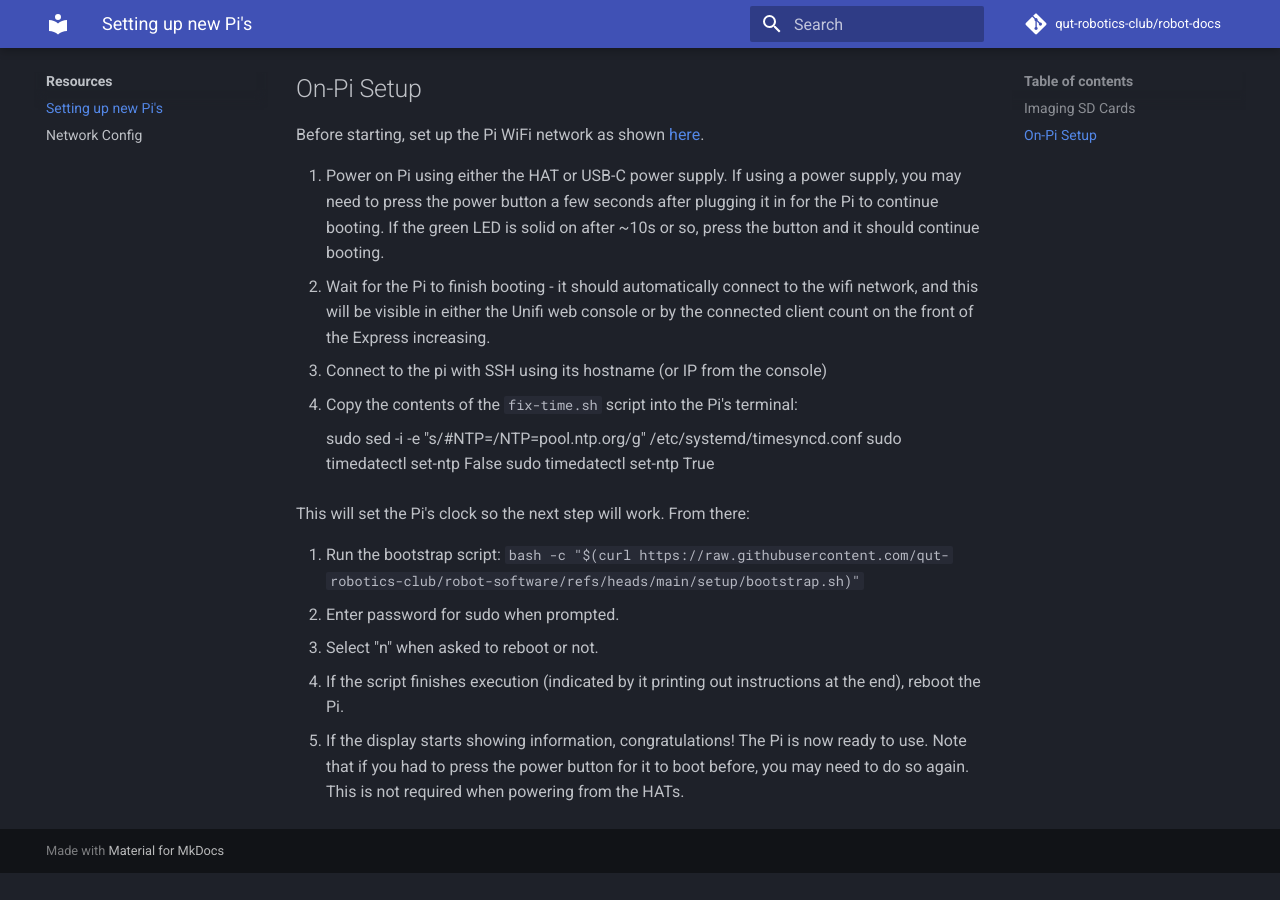
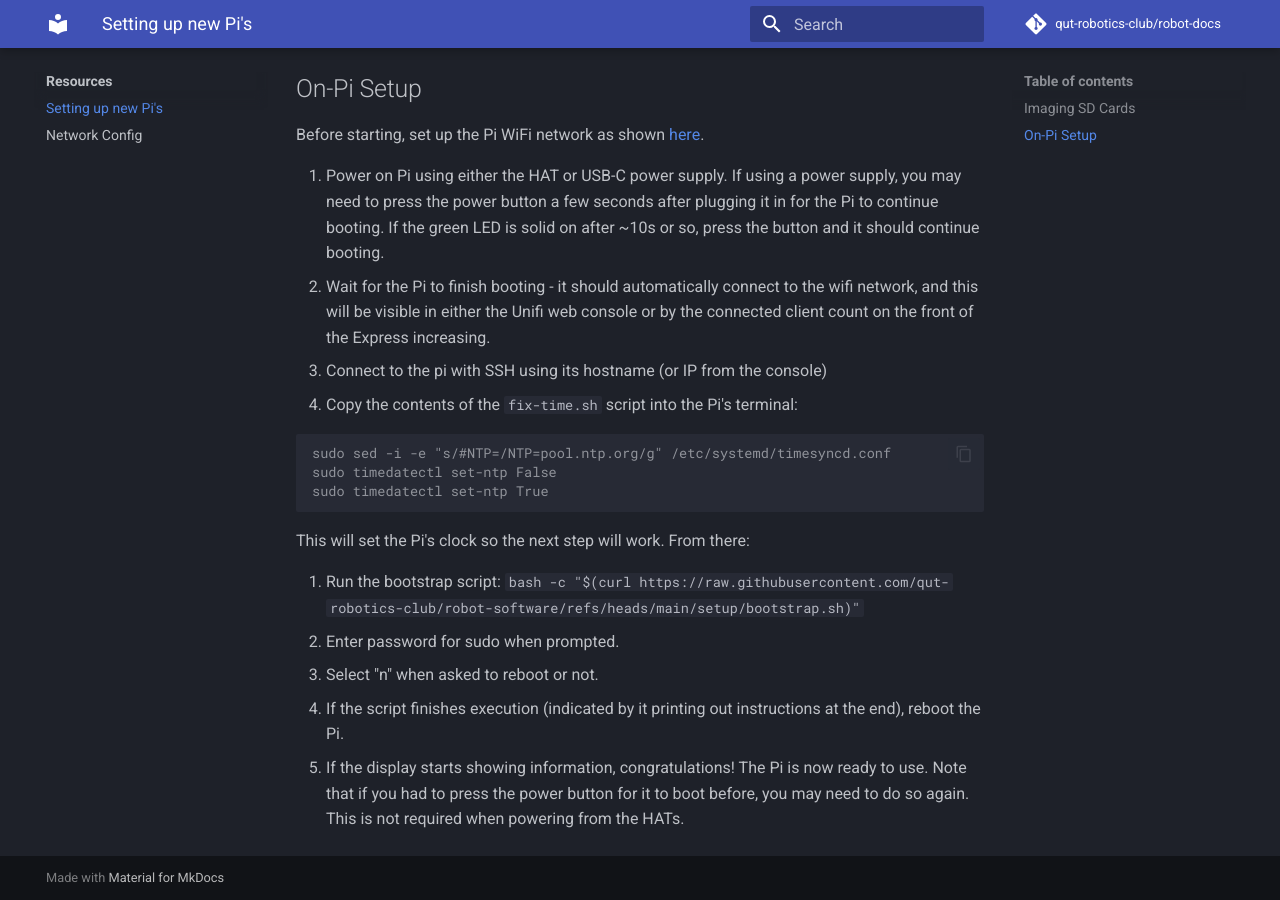
Before and after one commit to qut-robotics-club/robot-docs, an MkDocs documentation site: the page built from docs/resources/pi-setup.md, in a window 1280 px wide and 900 px high, scrolled down 667 px. Built offline with MkDocs 1.6.1 and Material for MkDocs 9.7.7, drawn with Linux system fonts in a browser that asks for light colours; comment, search, counter and statistics services are not loaded; before the commit the page ends 1540 px from its top, so only the background shows below that.

````diff
--- a/docs/resources/pi-setup.md
+++ b/docs/resources/pi-setup.md
@@ -22,9 +22,12 @@ Before starting, set up the Pi WiFi network as shown [here](./network-setup.md).
 3. Connect to the pi with SSH using its hostname (or IP from the console)
 4. Copy the contents of the `fix-time.sh` script into the Pi's terminal:
 
-    sudo sed -i -e "s/#NTP=/NTP=pool.ntp.org/g" /etc/systemd/timesyncd.conf
-    sudo timedatectl set-ntp False
-    sudo timedatectl set-ntp True
+
+``` console
+sudo sed -i -e "s/#NTP=/NTP=pool.ntp.org/g" /etc/systemd/timesyncd.conf
+sudo timedatectl set-ntp False
+sudo timedatectl set-ntp True
+```
 
 This will set the Pi's clock so the next step will work.
 From there:
--- a/mkdocs.yml
+++ b/mkdocs.yml
@@ -15,6 +15,7 @@ theme:
     - toc.follow
     - search.highlight
     - search.suggest
+    - content.code.copy
 
 nav:
   - Home: index.md
@@ -37,3 +38,10 @@ nav:
 markdown_extensions:
   - toc:
       permalink: true
+  - pymdownx.highlight:
+      anchor_linenums: true
+      line_spans: __span
+      pygments_lang_class: true
+  - pymdownx.inlinehilite
+  - pymdownx.snippets
+  - pymdownx.superfences
````
